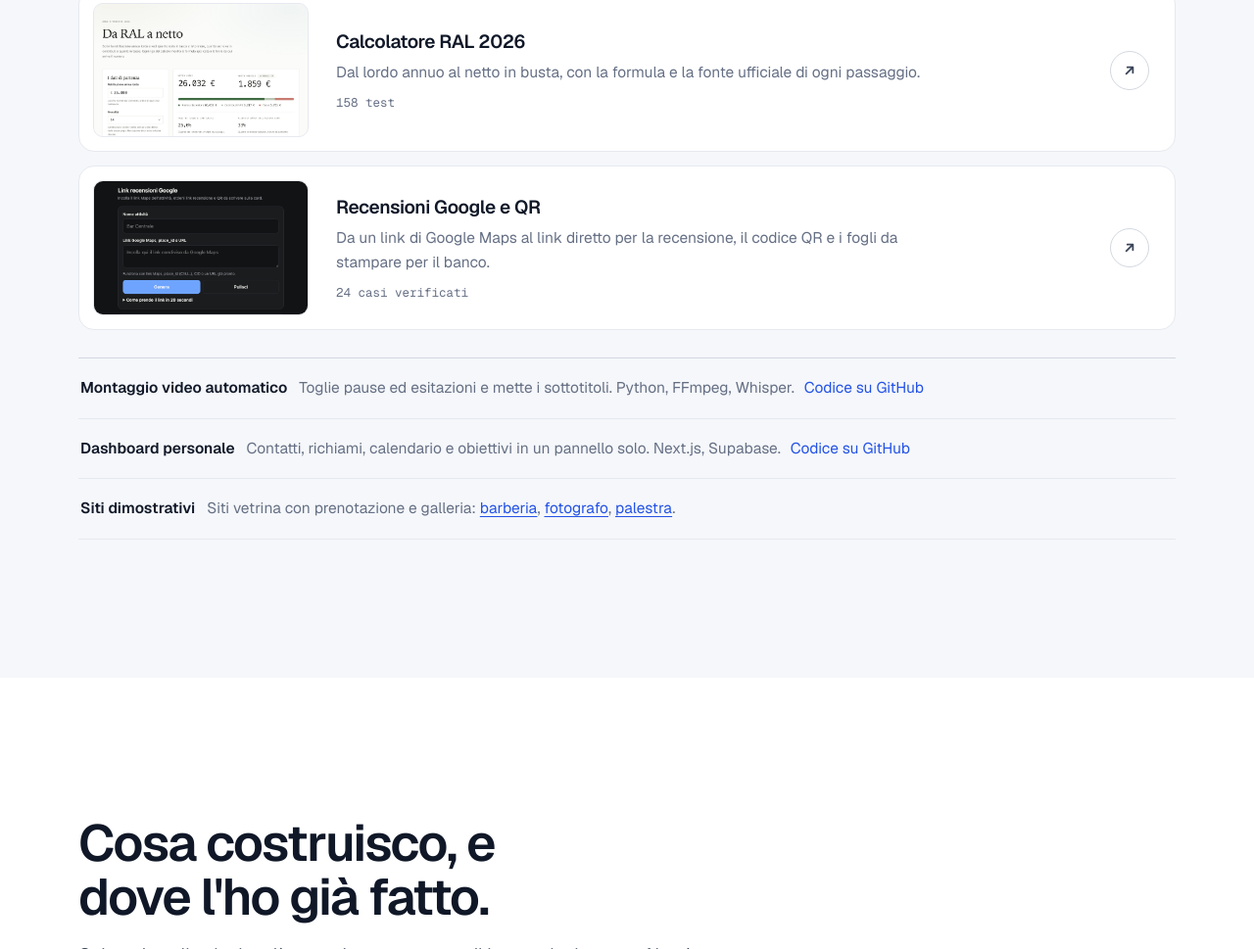
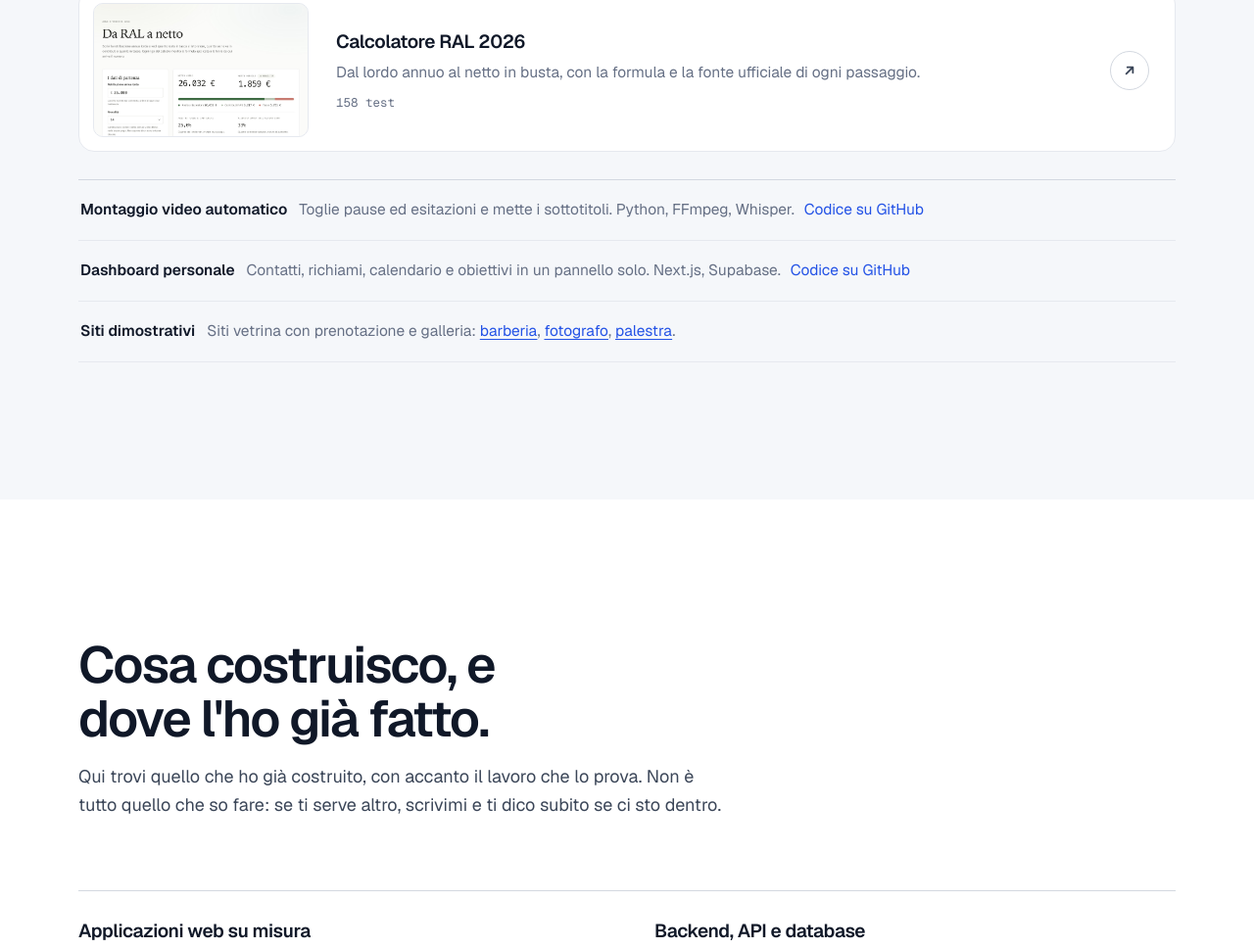
Before and after one commit to simonetorregrossapa-maker/simonetorregrossapa-maker.github.io, a plain HTML site: page index.html in a window 1280 px wide. Shown: the part 5180-6149 px from the top of the page at 98% size. Drawn offline with nearby package versions, Linux system fonts and the light colour scheme.

Commit message:
Togli il progetto Recensioni Google e QR dal portfolio
Co-Authored-By: Claude Opus 5.5 <noreply@anthropic.com>

```diff
--- a/index.html
+++ b/index.html
@@ -222,11 +222,6 @@
             <span class="proj-body"><span class="proj-name">Calcolatore RAL 2026</span><span class="proj-text">Dal lordo annuo al netto in busta, con la formula e la fonte ufficiale di ogni passaggio.</span><span class="proj-meta">158 test</span></span>
             <span class="proj-go" aria-hidden="true"><svg width="18" height="18" viewBox="0 0 16 16" fill="none"><path d="M5 11 11 5m0 0H6m5 0v5" stroke="currentColor" stroke-width="1.6" stroke-linecap="round" stroke-linejoin="round"/></svg></span>
           </a></li>
-          <li><a class="proj" href="https://simonetorregrossapa-maker.github.io/strumento-recensioni/" target="_blank" rel="noopener">
-            <span class="proj-shot"><img src="assets/lavori/recensioni-qr.jpg" width="1440" height="900" loading="lazy" alt="" /></span>
-            <span class="proj-body"><span class="proj-name">Recensioni Google e QR</span><span class="proj-text">Da un link di Google Maps al link diretto per la recensione, il codice QR e i fogli da stampare per il banco.</span><span class="proj-meta">24 casi verificati</span></span>
-            <span class="proj-go" aria-hidden="true"><svg width="18" height="18" viewBox="0 0 16 16" fill="none"><path d="M5 11 11 5m0 0H6m5 0v5" stroke="currentColor" stroke-width="1.6" stroke-linecap="round" stroke-linejoin="round"/></svg></span>
-          </a></li>
         </ul>
         <ul class="projects-small">
           <li><a href="https://github.com/simonetorregrossapa-maker/video-tool" target="_blank" rel="noopener"><b>Montaggio video automatico</b> Toglie pause ed esitazioni e mette i sottotitoli. Python, FFmpeg, Whisper. <span class="go">Codice su GitHub</span></a></li>
```
Also changed, not shown: assets/lavori/recensioni-qr.jpg (deleted).
